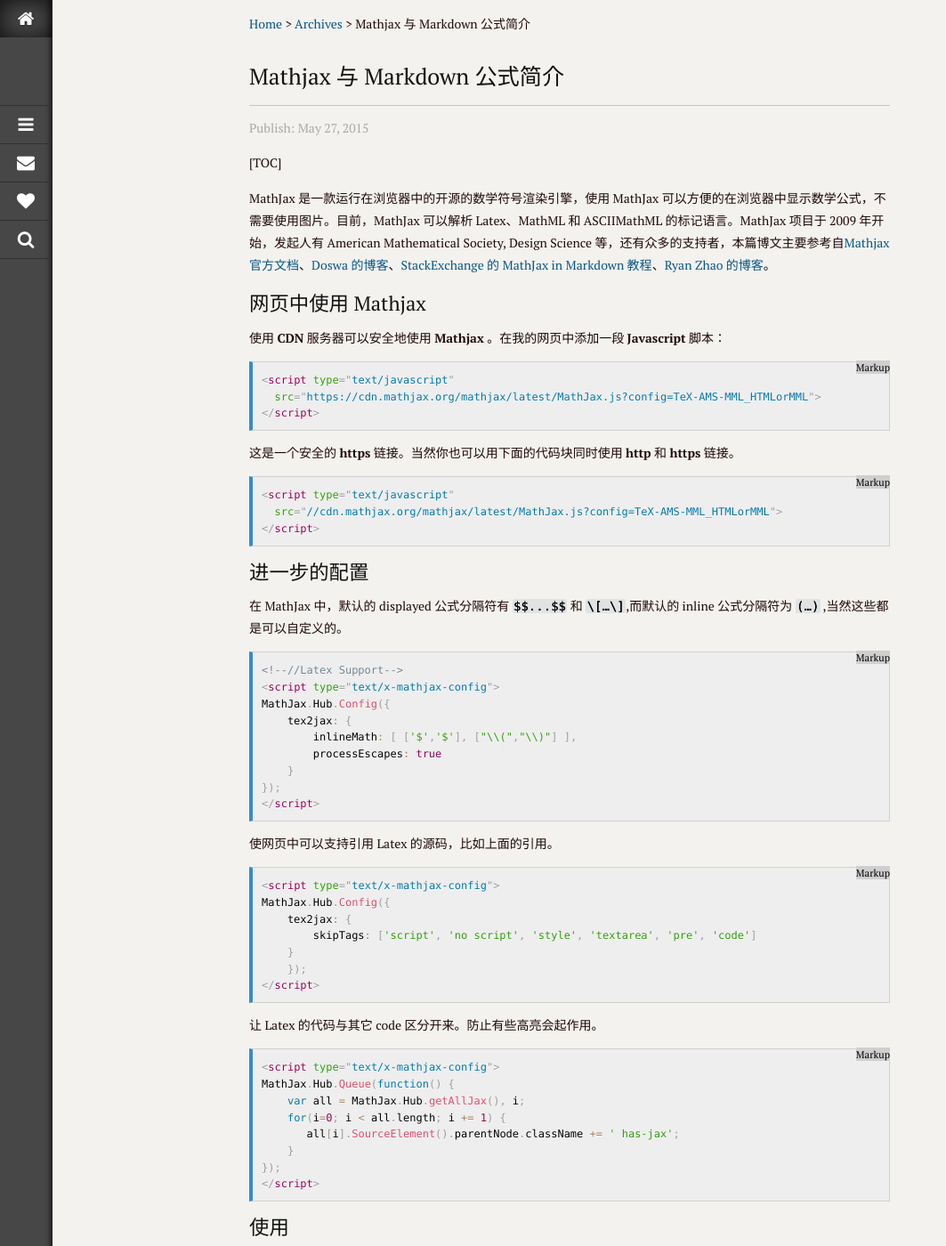
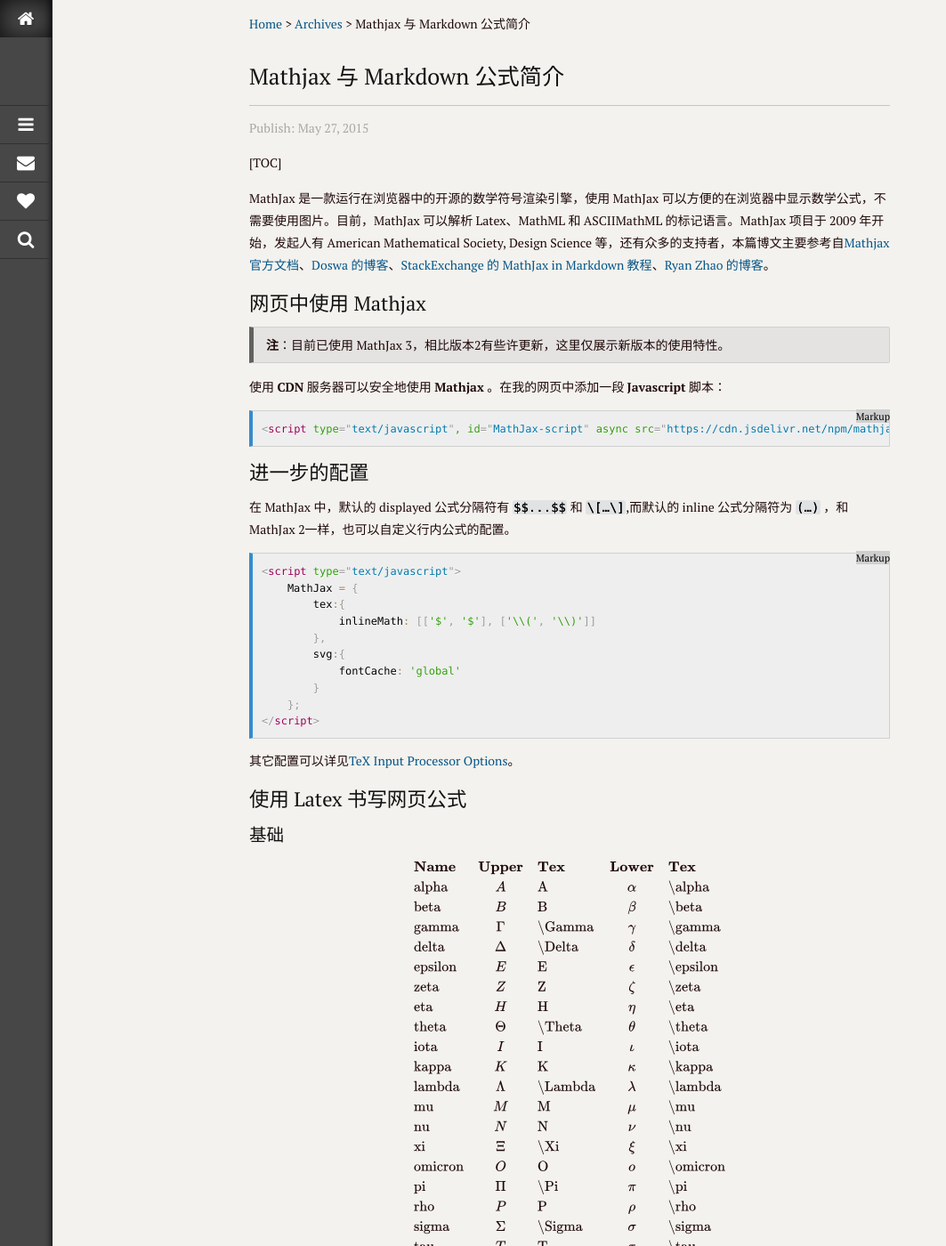
Before and after one commit to omegahh/omegahh.github.io, a Jekyll site: the page built from _posts/2015-05-27-MathJax.md, in a window 1280 px wide and 1400 px high. Shown: the whole window at 89% size, without its empty margins (0-1063 px from the left). Built offline with Jekyll 4.4.1, drawn with Linux system fonts in a browser that asks for light colours; some of the changed text lies outside the part shown.

Commit message:
a update of bolg about MathJax

```diff
--- a/_posts/2015-05-27-MathJax.md
+++ b/_posts/2015-05-27-MathJax.md
@@ -13,64 +13,34 @@
 
 ## 网页中使用 Mathjax
 
+> **注**：目前已使用 MathJax 3，相比版本2有些许更新，这里仅展示新版本的使用特性。
+
 使用 **CDN** 服务器可以安全地使用 **Mathjax** 。在我的网页中添加一段 *Javascript* 脚本：
 
 ~~~markup
-<script type="text/javascript"
-  src="https://cdn.mathjax.org/mathjax/latest/MathJax.js?config=TeX-AMS-MML_HTMLorMML">
-</script>
-~~~
-
-这是一个安全的 *https* 链接。当然你也可以用下面的代码块同时使用 *http* 和 *https* 链接。
-
-~~~markup
-<script type="text/javascript"
-  src="//cdn.mathjax.org/mathjax/latest/MathJax.js?config=TeX-AMS-MML_HTMLorMML">
-</script>
+<script type="text/javascript", id="MathJax-script" async src="https://cdn.jsdelivr.net/npm/mathjax@3/es5/tex-svg.js"></script>
 ~~~
 
 ## 进一步的配置
 
-在 MathJax 中，默认的 displayed 公式分隔符有 `$$...$$` 和 `\[…\]`,而默认的 inline 公式分隔符为 `(…)` ,当然这些都是可以自定义的。
+在 MathJax 中，默认的 displayed 公式分隔符有 `$$...$$` 和 `\[…\]`,而默认的 inline 公式分隔符为 `(…)` ，和MathJax 2一样，也可以自定义行内公式的配置。
 
 ~~~markup
-<!--//Latex Support-->
-<script type="text/x-mathjax-config">
-MathJax.Hub.Config({
-    tex2jax: {
-        inlineMath: [ ['$','$'], ["\\(","\\)"] ],
-        processEscapes: true
-    }
-});
+<script type="text/javascript">
+    MathJax = {
+        tex:{
+            inlineMath: [['$', '$'], ['\\(', '\\)']]
+        },
+        svg:{
+            fontCache: 'global'
+        }
+    };
 </script>
 ~~~
 
-使网页中可以支持引用 Latex 的源码，比如上面的引用。
+其它配置可以详见[TeX Input Processor Options](http://docs.mathjax.org/en/latest/options/input/tex.html)。
 
-~~~markup
-<script type="text/x-mathjax-config">
-MathJax.Hub.Config({
-    tex2jax: {
-        skipTags: ['script', 'no script', 'style', 'textarea', 'pre', 'code']
-    }
-    });
-</script>
-~~~
-
-让 Latex 的代码与其它 code 区分开来。防止有些高亮会起作用。
-
-~~~markup
-<script type="text/x-mathjax-config">
-MathJax.Hub.Queue(function() {
-    var all = MathJax.Hub.getAllJax(), i;
-    for(i=0; i < all.length; i += 1) {
-       all[i].SourceElement().parentNode.className += ' has-jax';
-    }
-});
-</script>
-~~~
-
-## 使用
+## 使用 Latex 书写网页公式
 
 ### 基础
 
@@ -209,11 +179,39 @@
 
 $$ \begin{matrix} 1 & x & x^2 \\ 1 & y & y^2 \\ 1 & z & z^2 \\ \end{matrix} $$
 
-#### 加括号
+#### 矩阵的括号
 
 如果要对矩阵加括号，可以像上文中提到的一样，使用 `\left` 与 `\right`配合表示括号符号。也可以使用特殊的 matrix。即替换 `\begin{matrix}…\end{matrix}` 中的 matrix 为 `pmatrix`, `bmatrix`, `Bmatrix`, `vmatrix`, `Vmatrix`.
 
-如 pmatrix: $\begin{pmatrix}1&2\\3&4\\ \end{pmatrix}$, bmatrix: $\begin{bmatrix}1&2\\3&4\\ \end{bmatrix}$, Bmatrix: $\begin{Bmatrix}1&2\\3&4\\ \end{Bmatrix}$, vmatrix: $\begin{vmatrix}1&2\\3&4\\ \end{vmatrix}$, Vmatrix: $\begin{Vmatrix}1&2\\3&4\\ \end{Vmatrix}$.
+$$
+\begin{aligned}
+&\mbox{pmatrix:}
+\begin{pmatrix}
+a & b \\
+c & d
+\end{pmatrix}
+\mbox{,  bmatrix:}
+\begin{bmatrix}
+a & b \\
+c & d
+\end{bmatrix}
+\mbox{,  Bmatrix:}
+\begin{Bmatrix}
+a & b \\
+c & d
+\end{Bmatrix},\\[1em]
+&\mbox{vmatrix:}
+\begin{vmatrix}
+a & b \\
+c & d
+\end{vmatrix}
+\mbox{, Vmatrix:}
+\begin{Vmatrix}
+a & b \\
+c & d
+\end{Vmatrix}.
+\end{aligned}
+$$
 
 可以使用`\cdots` $\cdots$ `\ddots` $\ddots$ `\vdots` $\vdots$ 来省略矩阵中的元素，如：
 
@@ -248,13 +246,15 @@
 
 就是由
 
-	\begin{align}
-	\sqrt{37} & = \sqrt{\frac{73^2-1}{12^2}} \\
-	 & = \sqrt{\frac{73^2}{12^2}\cdot\frac{73^2-1}{73^2}} \\
-	 & = \sqrt{\frac{73^2}{12^2}}\sqrt{\frac{73^2-1}{73^2}} \\
-	 & = \frac{73}{12}\sqrt{1 - \frac{1}{73^2}} \\
-	 & \approx \frac{73}{12}\left(1 - \frac{1}{2\cdot73^2}\right)
-	\end{align}
+~~~latex
+\begin{align}
+\sqrt{37} & = \sqrt{\frac{73^2-1}{12^2}} \\
+ & = \sqrt{\frac{73^2}{12^2}\cdot\frac{73^2-1}{73^2}} \\
+ & = \sqrt{\frac{73^2}{12^2}}\sqrt{\frac{73^2-1}{73^2}} \\
+ & = \frac{73}{12}\sqrt{1 - \frac{1}{73^2}} \\
+ & \approx \frac{73}{12}\left(1 - \frac{1}{2\cdot73^2}\right)
+\end{align}
+~~~
 
 构成。
 
@@ -303,7 +303,7 @@
 
 #### 使用 \mid 代替 | 作为分隔符
 
-符号|作为分隔符时有排版空间大小的问题，应该使用\mid代替。效果如下：
+符号 `|` 作为分隔符时有排版空间大小的问题，应该使用 `\mid` 代替。效果如下：
 
 $$
 \begin{array}{cc}
@@ -315,7 +315,7 @@
 
 #### 多重积分
 
-对于多重积分，不要使用\int\int此类的表达，应该使用\iint \iiint等特殊形式。效果如下：
+对于多重积分，不要使用 `\int\int` 此类的表达，应该使用 `\iint`，`\iiint` 等特殊形式。效果如下：
 
 $$
 \begin{array}{cc}
@@ -326,7 +326,7 @@
 \end{array}
 $$
 
-此外，在微分前应该使用\,来增加些许空间，否则TEX会将微分紧凑地排列在一起。如下：
+此外，在微分前应该使用 `\,` 来增加些许空间，否则TEX会将微分紧凑地排列在一起。如下：
 
 $$
 \begin{array}{cc}
@@ -338,7 +338,7 @@
 
 ### 连分数
 
-书写连分数表达式时，请使用\cfrac代替\frac或者\over两者效果对比如下：
+书写连分数表达式时，请使用 `\cfrac` 代替 `\frac` 或者 `\over`， 两者效果对比如下：
 
 $$
 x = a_0 + \cfrac{1^2}{a_1
@@ -360,22 +360,24 @@
 
 我们可以使用 `\require` 命令来调用相应的包，例如这样的代码：
 
-	$\require{AMScd}$
-	\begin{CD}
-	    A @>a>> B\\
-	    @V b V V\# @VV c V\\
-	    C @>>d> D
-	\end{CD}
+~~~latex
+\require{amscd}
+\begin{CD}
+    A @>a>> B\\
+    @V b V V\# @VV c V\\
+    C @>>d> D
+\end{CD}
+~~~
 
-会调用 **AMScd** 包来画流程图，而且整个页面只需要在第一次使用前调用一次即可。
+会调用 **amscd** 包来画流程图，而且整个页面只需要在第一次使用前调用一次即可。
 
 $$
-	\require{AMScd}
-	\begin{CD}
-	    A @>a>> B\\
-	    @V b V V\# @VV c V\\
-	    C @>>d> D
-	    \end{CD}
+\require{amscd}
+\begin{CD}
+    A @>a>> B\\
+    @V b V V\# @VV c V\\
+    C @>>d> D
+    \end{CD}
 $$
 
 `@>>>` 是向右的箭头，
```
Also changed, not shown: other parts of _posts/2015-05-27-MathJax.md (+1 -1 lines), _posts/2015-12-27-perform-criteria.md (+1 -1 lines).
